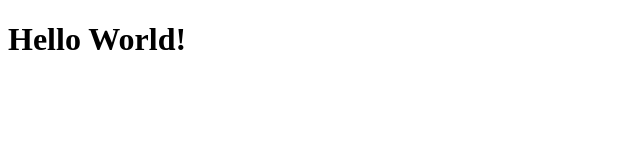
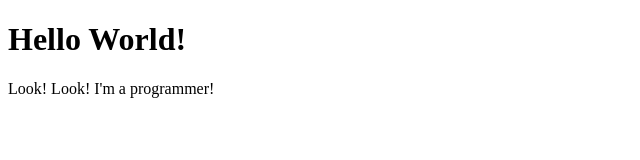
Before and after one commit to Tinana23/Coursera-Course-1, a plain HTML site: page site/index.html in a window 1280 px wide. Shown: the whole page, without its empty margins (0-640 px from the left). Drawn offline with Linux system fonts and the light colour scheme.

Commit message:
small addition to content

```diff
--- a/site/index.html
+++ b/site/index.html
@@ -9,5 +9,8 @@
     <h1>
         Hello World!
     </h1>
+    <p>
+        Look! Look! I'm a programmer!
+    </p>
 </body>
 </html>
```
